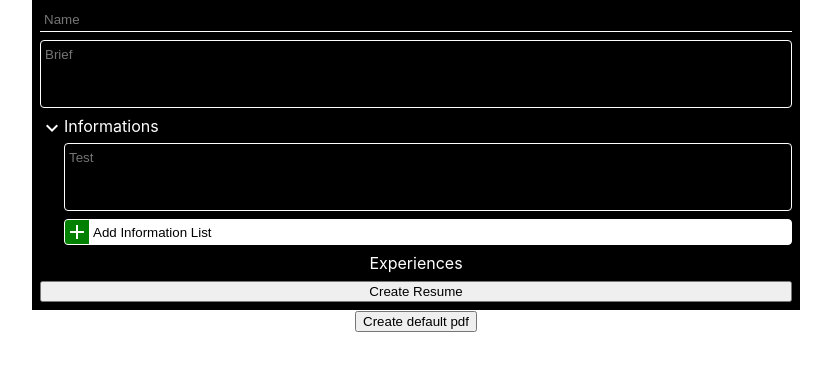
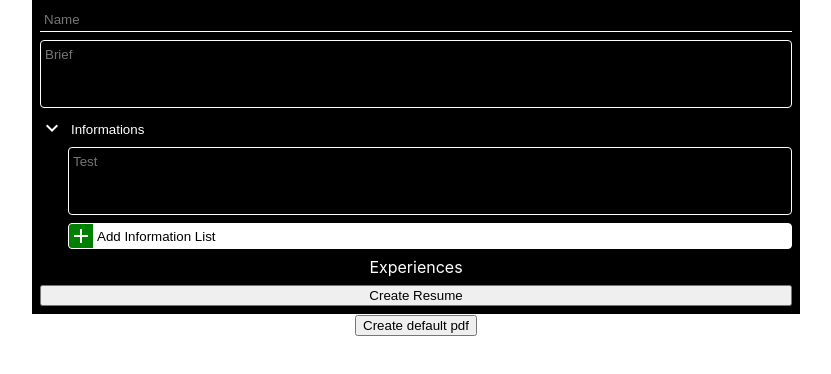
Before and after one commit to KAOtheCoder/resume-creator, a React (Create React App) app: page / in a window 1280 px wide. Shown: the top 374 px of the page, without its empty margins (224-1055 px from the left). Built offline with nearby package versions, Linux system fonts and the light colour scheme.

Commit message:
EditibleLabel added.

```diff
--- a/src/components/CollapsibleComponent.css
+++ b/src/components/CollapsibleComponent.css
@@ -1,6 +1,7 @@
 .CollapsibleComponent {
     display: grid;
     grid-template-columns: 24px auto;
+    gap: 4px;
 }
 
 .CollapsibleComponent-Button {
--- a/src/components/CollapsibleComponent.jsx
+++ b/src/components/CollapsibleComponent.jsx
@@ -1,5 +1,6 @@
 import React from "react";
 import "./CollapsibleComponent.css";
+import EditibleLabel from "./EditibleLabel";
 
 class CollapsibleComponent extends React.Component {
     constructor(props) {
@@ -23,11 +24,12 @@ class CollapsibleComponent extends React.Component {
                 >
                     <i className="material-icons CollapsibleComponent-Icon">{expandIcon}</i>
                 </button>
-                <div
+                <EditibleLabel
                 className="CollapsibleComponent-Title"
-                >
-                    {this.props.title}
-                </div>
+                text={this.props.title}
+                onChange={this.props.onTitleChange}
+                readOnly={this.props.titleReadOnly}
+                />
                 <div
                 className="CollapsibleComponent-Content"
                 style={{display: this.state.expanded ? "" : "none"}}
--- a/src/components/CollapsibleList.jsx
+++ b/src/components/CollapsibleList.jsx
@@ -8,6 +8,8 @@ class CollapsibleList extends React.Component {
         return (
             <CollapsibleComponent
             title={this.props.title}
+            onTitleChange={this.props.onTitleChange}
+            titleReadOnly={this.props.titleReadOnly}
             content={
                 <div className="CollapsibleList-Elements">
                     {this.props.elements.concat(
--- /dev/null
+++ b/src/components/EditibleLabel.css
@@ -0,0 +1,17 @@
+.EditibleLabel {
+    background: none;
+    border-color: transparent;
+    border-width: 1px;
+    border-style: solid;
+    outline: none;
+    color: white;
+    border-radius: 4px;
+}
+
+.EditibleLabel:focus {
+    border-color: green;
+}
+
+.EditibleLabel:read-only {
+    pointer-events: none;
+}
--- /dev/null
+++ b/src/components/EditibleLabel.jsx
@@ -0,0 +1,18 @@
+import React from "react";
+import "./EditibleLabel.css";
+
+class EditibleLabel extends React.Component {
+    render() {
+        return (
+            <input
+            className="EditibleLabel"
+            type="text"
+            defaultValue={this.props.text}
+            onChange={this.props.onChange}
+            readOnly={this.props.readOnly}
+            />
+        );
+    }
+}
+
+export default EditibleLabel;
```
